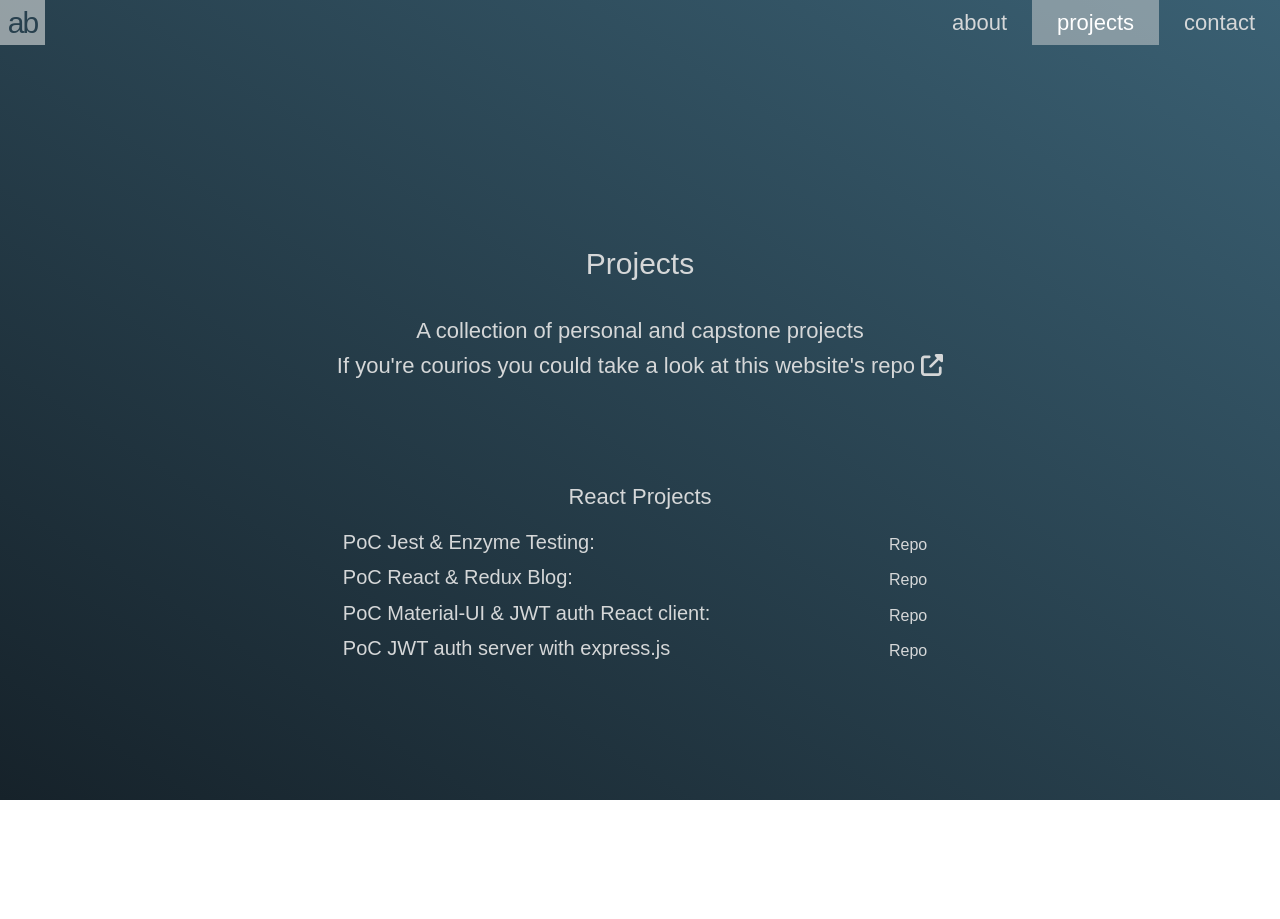
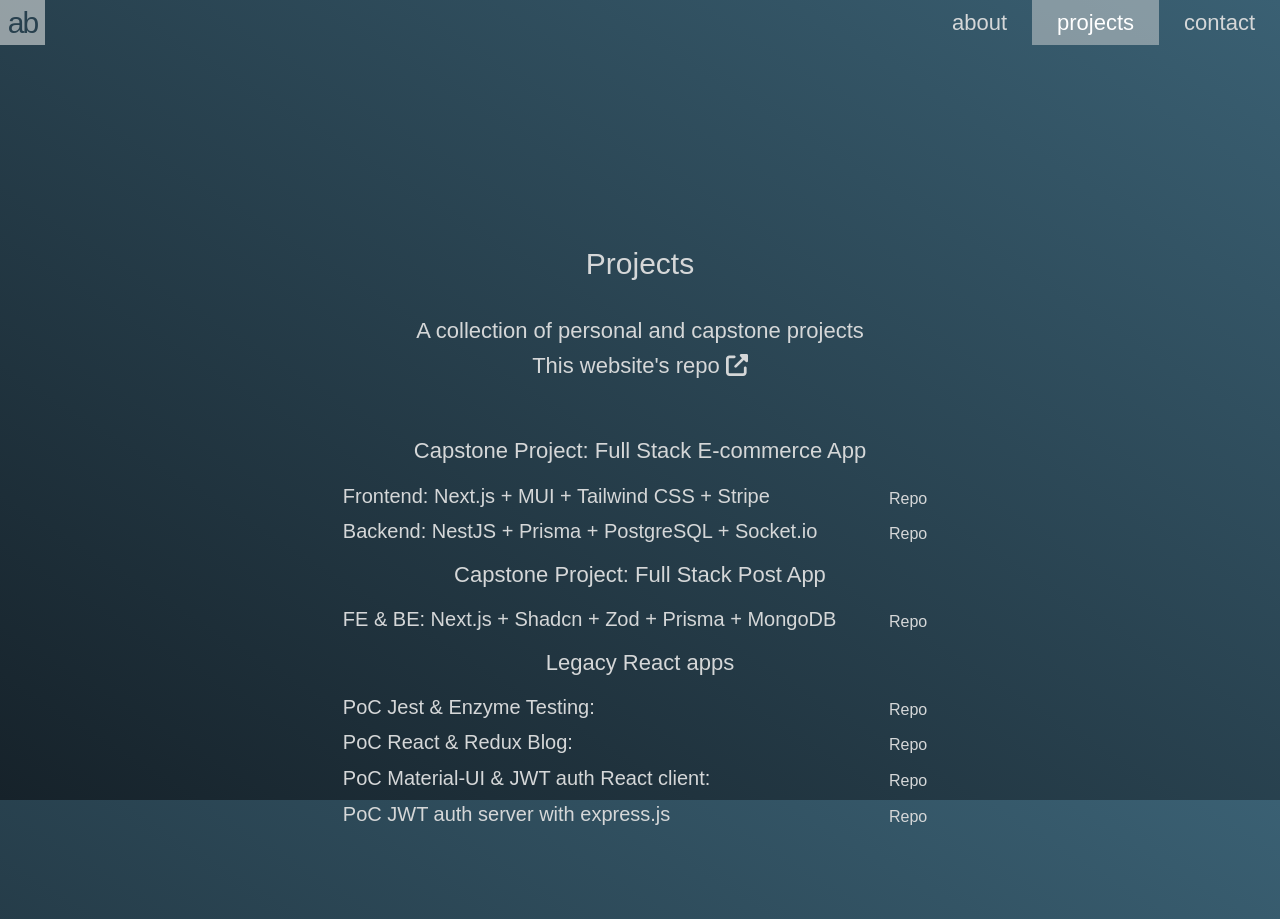
Before and after one commit to abarena/portfolio, a React (Vite) app: page /projects in a window 1280 px wide. Before the commit the page ends 800 px from the top, so only its background shows below. Built offline with nearby package versions, Linux system fonts and the light colour scheme.

Commit message:
Update project constants with new capstone projects and improve placeholder text in Projects component

```diff
--- a/src/components/Projects/constants.ts
+++ b/src/components/Projects/constants.ts
@@ -2,7 +2,29 @@
 
 export const projects: ProjectCategory[] = [
   {
-    name: "React Projects",
+    name: "Capstone Project: Full Stack E-commerce App",
+    list: [
+      {
+        title: "Frontend: Next.js + MUI + Tailwind CSS + Stripe",
+        repo: "https://github.com/abarena/shoppy-ui",
+      },
+      {
+        title: "Backend: NestJS + Prisma + PostgreSQL + Socket.io",
+        repo: "https://github.com/abarena/shoppy-backend",
+      },
+    ],
+  },
+  {
+    name: "Capstone Project: Full Stack Post App",
+    list: [
+      {
+        title: "FE & BE: Next.js + Shadcn + Zod + Prisma + MongoDB",
+        repo: "https://github.com/abarena/posty",
+      },
+    ],
+  },
+  {
+    name: "Legacy React apps",
     list: [
       {
         title: "PoC Jest & Enzyme Testing: ",
--- a/src/components/Projects/index.tsx
+++ b/src/components/Projects/index.tsx
@@ -17,7 +17,7 @@
                     <a className="projects-placeholder--link"
                         href="https://github.com/abarena/portfolio"
                         target="_blank" >
-                        <span>If you're courios you could take a look at this website's repo </span>
+                        <span>This website's repo </span>
                         <FontAwesomeIcon icon="external-link-alt" />
                     </a>
                 </section>
```
